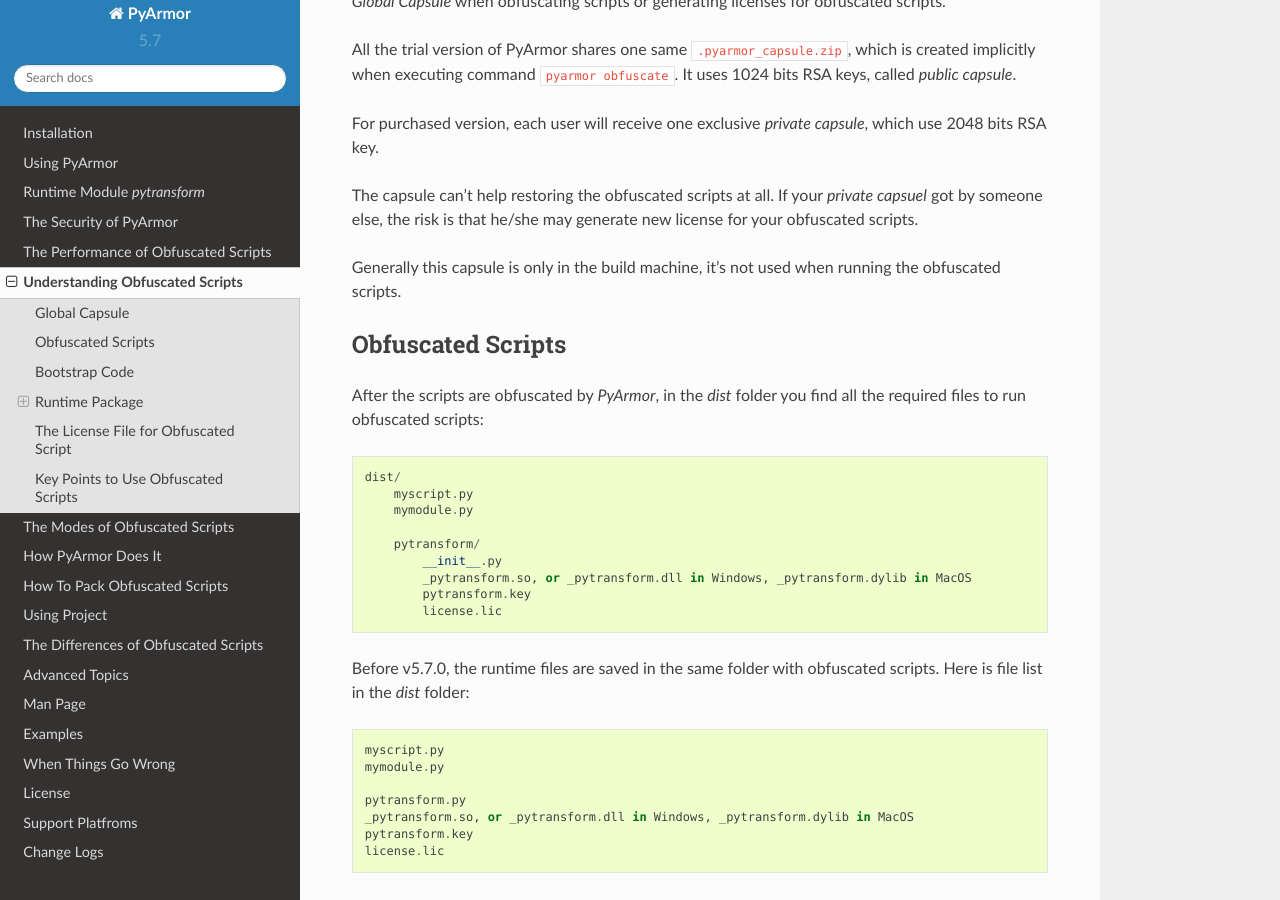
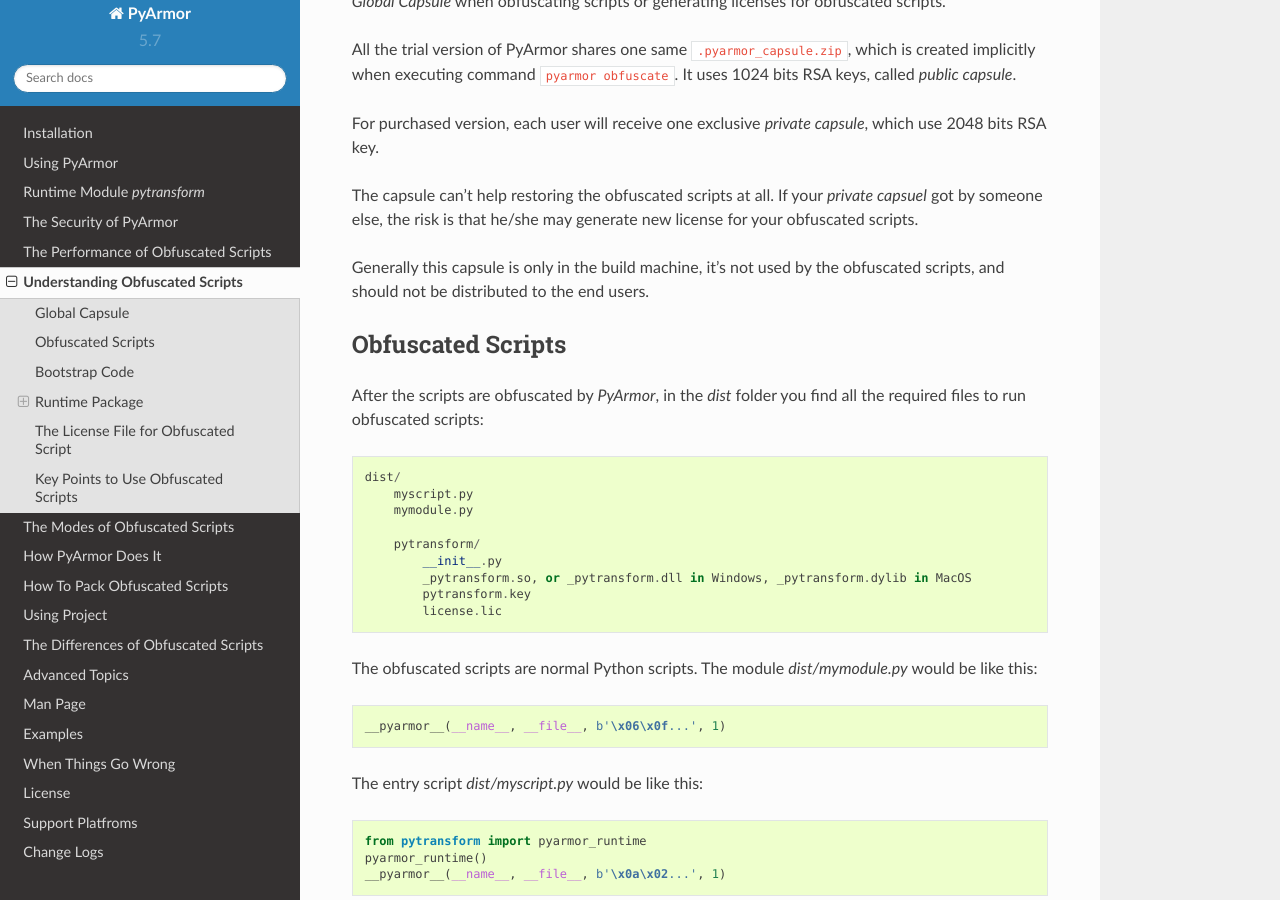
Before and after one commit to dashingsoft/pyarmor, a Sphinx documentation site: the page built from docs/understand-obfuscated-scripts.rst, in a window 1280 px wide and 900 px high, scrolled down 251 px. Built offline with Sphinx 7.4.7 and the Read the Docs theme 2.0.0, drawn with Linux system fonts in a browser that asks for light colours; some of the changed text lies outside the part shown.

Commit message:
Refine concepts

```diff
--- a/docs/understand-obfuscated-scripts.rst
+++ b/docs/understand-obfuscated-scripts.rst
@@ -23,8 +23,8 @@
 capsuel` got by someone else, the risk is that he/she may generate new license
 for your obfuscated scripts.
 
-Generally this capsule is only in the build machine, it's not used when running
-the obfuscated scripts.
+Generally this capsule is only in the build machine, it's not used by the
+obfuscated scripts, and should not be distributed to the end users.
 
 Obfuscated Scripts
 ------------------
@@ -41,17 +41,6 @@
             _pytransform.so, or _pytransform.dll in Windows, _pytransform.dylib in MacOS
             pytransform.key
             license.lic
-
-Before v5.7.0, the runtime files are saved in the same folder with obfuscated
-scripts. Here is file list in the `dist` folder::
-
-    myscript.py
-    mymodule.py
-
-    pytransform.py
-    _pytransform.so, or _pytransform.dll in Windows, _pytransform.dylib in MacOS
-    pytransform.key
-    license.lic
 
 The obfuscated scripts are normal Python scripts. The module `dist/mymodule.py`
 would be like this::
@@ -104,7 +93,8 @@
 
 Generally this package is in the same folder with obfuscated scripts, but it can
 be moved anywhere. Only this package in any Python Path, the obfuscated scripts
-can be run as normal scripts.
+can be run as normal scripts. And all the scripts obfuscated by the same
+:ref:`Global Capsule` could share this package.
 
 There are 4 files in this package::
 
```
